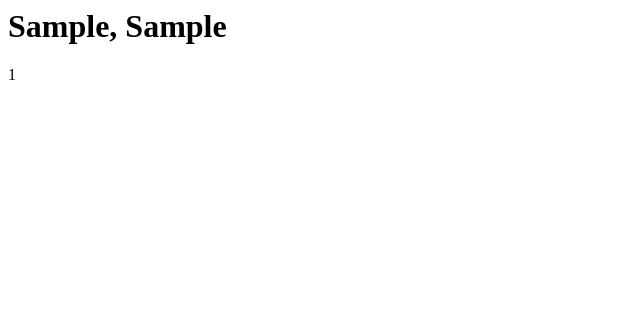
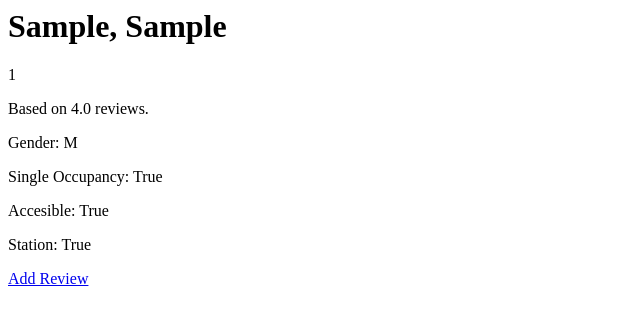
Before and after one commit to harbieism/Lavoratr-django, a Django app: page /lavoratr/detail/1/ in a window 1280 px wide. Shown: the top 325 px of the page, without its empty margins (0-640 px from the left). Run offline with Django 3.2, Linux system fonts and the light colour scheme; tables that the repository leaves empty hold one stand-in row (values such as "Sample post"); some libraries are stand-ins or nearby versions.

Commit message:
Detail now shows more fields.

```diff
--- a/lavoratr/templates/lavoratr/detail.html
+++ b/lavoratr/templates/lavoratr/detail.html
@@ -7,6 +7,12 @@
 <h1>{{  toilet.location  }}, {{  toilet.building  }}</h1>
 <body>
 	<div><p id="rating"></p></div>
+	<div><p id="times_rated">Based on {{ toilet.times_rated }} reviews.</p></div>
+	<div><p id="gender">Gender: {{ toilet.gender }}</p></div>
+	<div><p id="single_occupancy">Single Occupancy: {{ toilet.single_occupancy }}</p></div>
+	<div><p id="accesible">Accesible: {{ toilet.accesible }}</p></div>
+	<div><p id="station">Station: {{ toilet.station }}</p></div>
+
 	<script>
 		var $rating = {{ toilet.rating }};
 	    var $times_rated = {{ toilet.times_rated }};
@@ -15,8 +21,8 @@
             document.getElementById("rating").innerHTML = real_rating;
         });
     </script>
-	<script>
-
-	</script>
+    <div>
+    	<a href="/lavoratr/add_review/{{ toilet.id }}/">Add Review</a>
+    </div>
 </body>
 </html>
```
